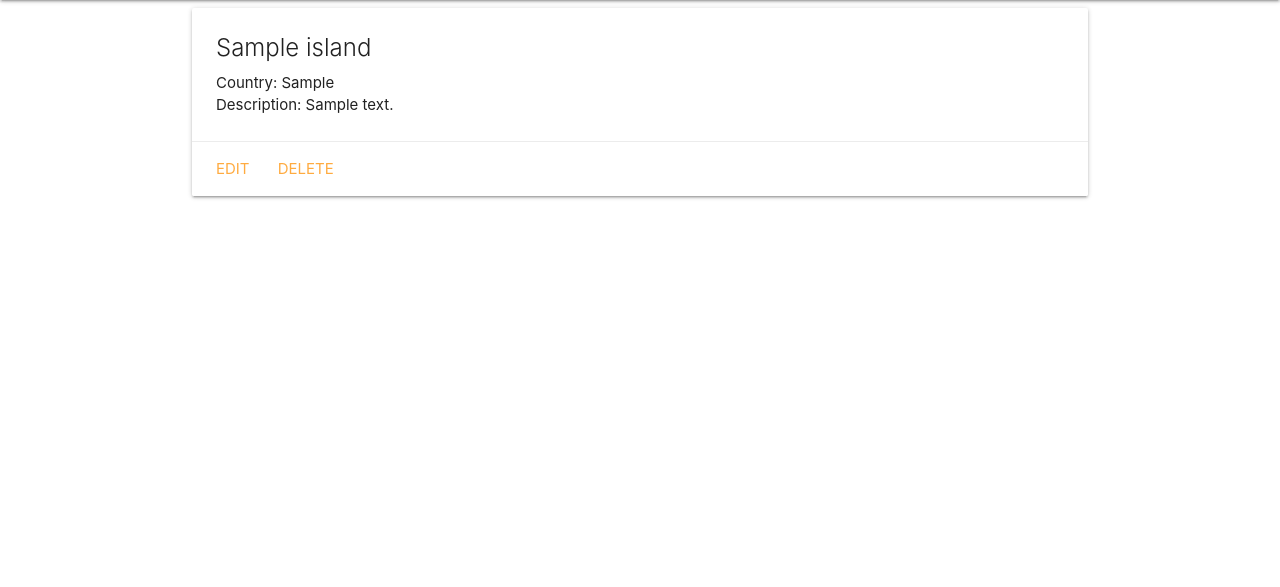
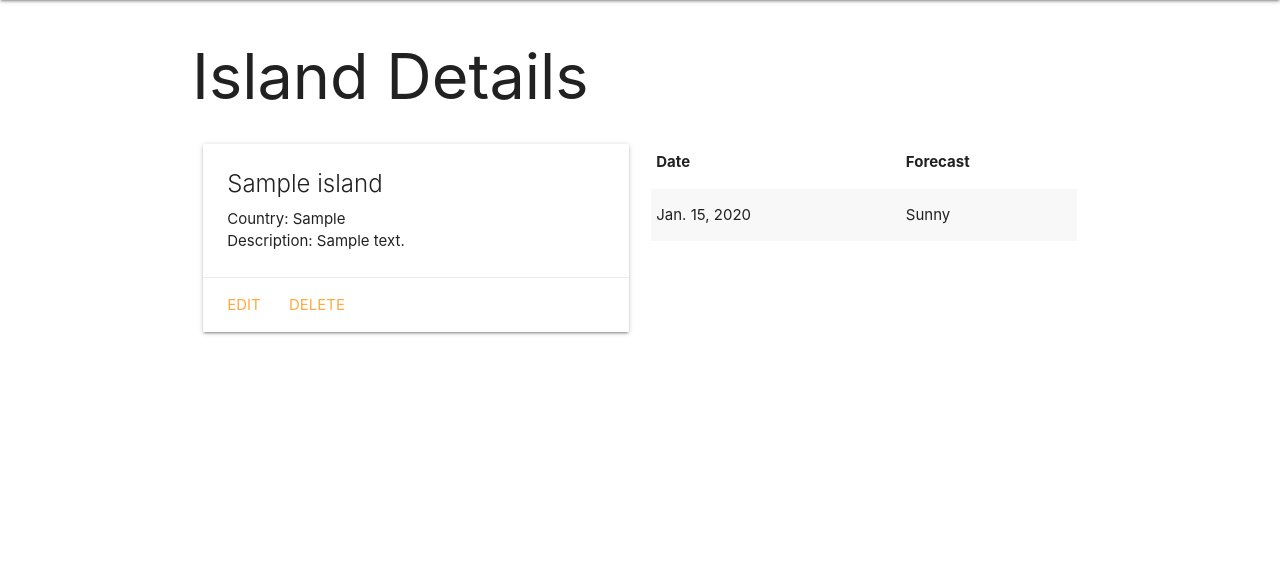
Before and after one commit to danusem/island_collector, a Django app: page /islands/1/ in a window 1280 px wide. Shown: the part 64-651 px from the top of the page. Run offline with Django 3.2, Linux system fonts and the light colour scheme; tables that the repository leaves empty hold one stand-in row (values such as "Sample post").

Commit message:
update UI

```diff
--- a/main_app/templates/islands/detail.html
+++ b/main_app/templates/islands/detail.html
@@ -1,6 +1,9 @@
 {% extends 'base.html' %}
 
 {% block content %}
+    <h1>Island Details</h1>
+    <div class="row">
+        <div class="col s6">
             <div class="card">
                 <div class="card-content">
                     <span class="card-title">{{ island.name }}</span>
@@ -12,4 +15,24 @@
                     <a href="{% url 'islands_delete' island.id %}">Delete</a>
                 </div>
             </div>
+        </div>
+        <div class="col s6">
+            <table class="striped">
+                <thead>
+                    <tr>
+                        <th>Date</th>
+                        <th>Forecast</th>
+                    </tr>
+                </thead>
+                <tbody>
+                    {% for weather in island.weather_set.all %}
+                        <tr>
+                            <td>{{ weather.date }}</td>
+                            <td>{{ weather.get_forecast_display }}</td>
+                        </tr>
+                    {% endfor %}
+                </tbody>
+            </table>
+        </div>
+    </div>
 {% endblock %}
```
Lines whose indentation alone changed are shown as unchanged.
